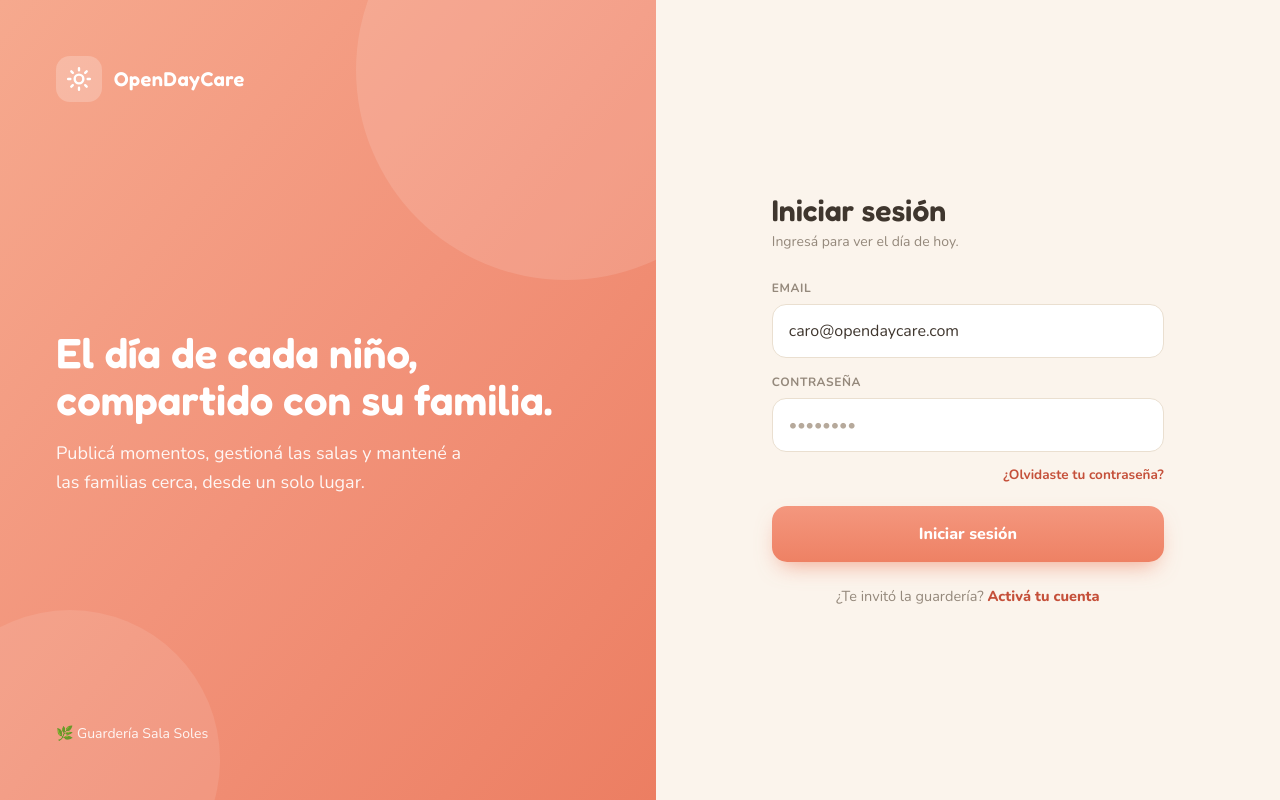
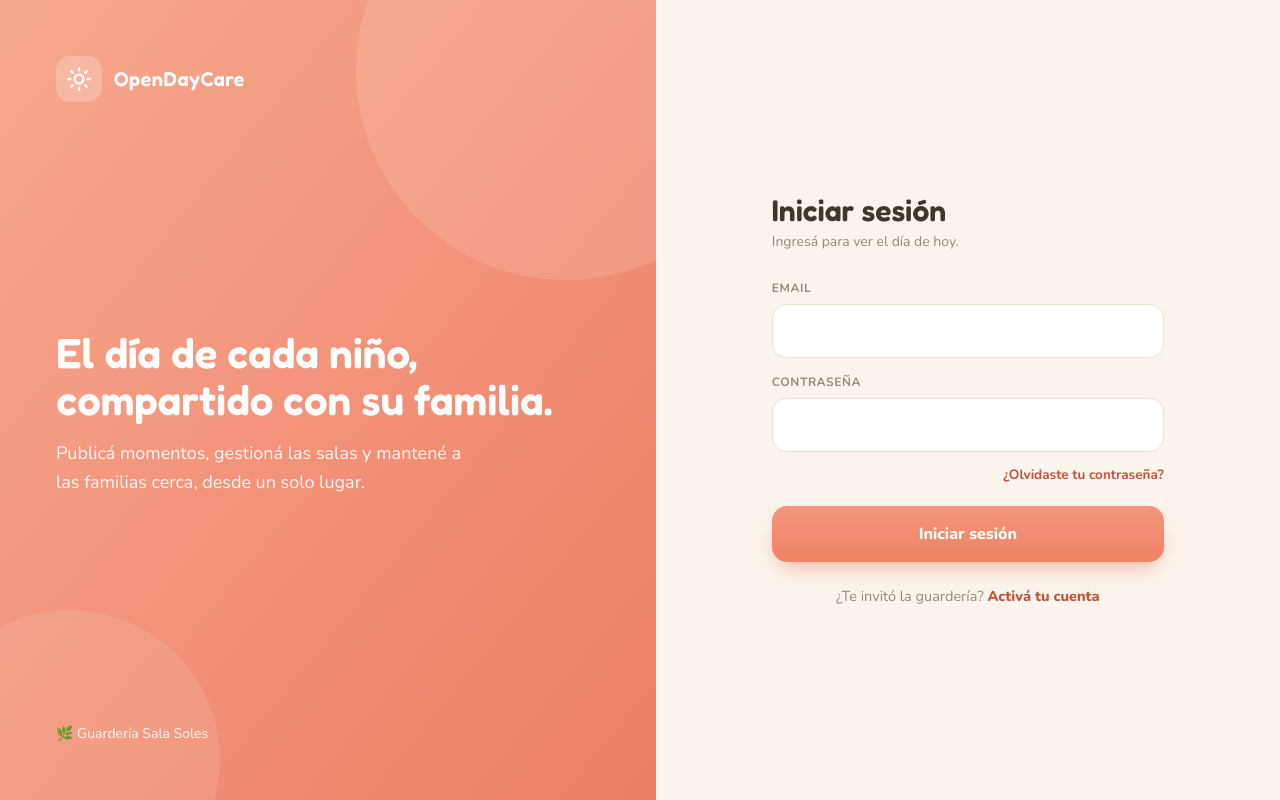
Before and after one commit to Olmedo1996/open-daycare, a Next.js app: page /login in a window 1280 px wide. Built offline with nearby package versions, Linux system fonts and the light colour scheme.

Commit message:
refactor: integrate LoginForm component into login page
- Replaced inline email and password input fields with the new `LoginForm` component for improved code organization and maintainability.
- Updated the layout to maintain existing styles and functionality while streamlining the login process.

```diff
--- a/app/(auth)/login/page.tsx
+++ b/app/(auth)/login/page.tsx
@@ -1,4 +1,6 @@
 import Link from 'next/link';
+
+import { LoginForm } from './login-form';
 
 export default function LoginPage() {
   return (
@@ -40,33 +42,7 @@ export default function LoginPage() {
           <h2 className="font-head font-semibold text-3xl mb-1 text-[#3F362E]">Iniciar sesión</h2>
           <p className="mb-7 text-[#94887B] text-sm">Ingresá para ver el día de hoy.</p>
 
-          {/* Email */}
-          <div className="text-xs font-bold tracking-wider text-[#94887B] mb-2">EMAIL</div>
-          <input
-            type="email"
-            defaultValue="caro@opendaycare.com"
-            className="w-full p-3.5 px-4 rounded-[14px] border-[1.5px] border-[#EADFD0] bg-white text-base text-[#3F362E] mb-4 placeholder:text-[#B6A99B]"
-          />
-
-          {/* Password */}
-          <div className="text-xs font-bold tracking-wider text-[#94887B] mb-2">CONTRASEÑA</div>
-          <input
-            type="password"
-            placeholder="••••••••"
-            className="w-full p-3.5 px-4 rounded-[14px] border-[1.5px] border-[#EADFD0] bg-white text-base text-[#3F362E] mb-2.5 placeholder:text-[#B6A99B]"
-          />
-
-          {/* Forgot password */}
-          <div className="text-right mb-5">
-            <span className="text-[#C5503A] text-[13.5px] font-bold cursor-default">¿Olvidaste tu contraseña?</span>
-          </div>
-
-          {/* Login button */}
-          <div
-            className="block text-center w-full p-4 rounded-[15px] bg-linear-to-b from-[#F4977E] to-[#EE8164] text-white font-extrabold text-base cursor-default shadow-[0_10px_22px_-8px_rgba(238,129,100,0.7)]"
-          >
-            Iniciar sesión
-          </div>
+          <LoginForm />
 
           {/* Footer link */}
           <p className="text-center mt-6 text-[#94887B] text-[14.5px]">
```
